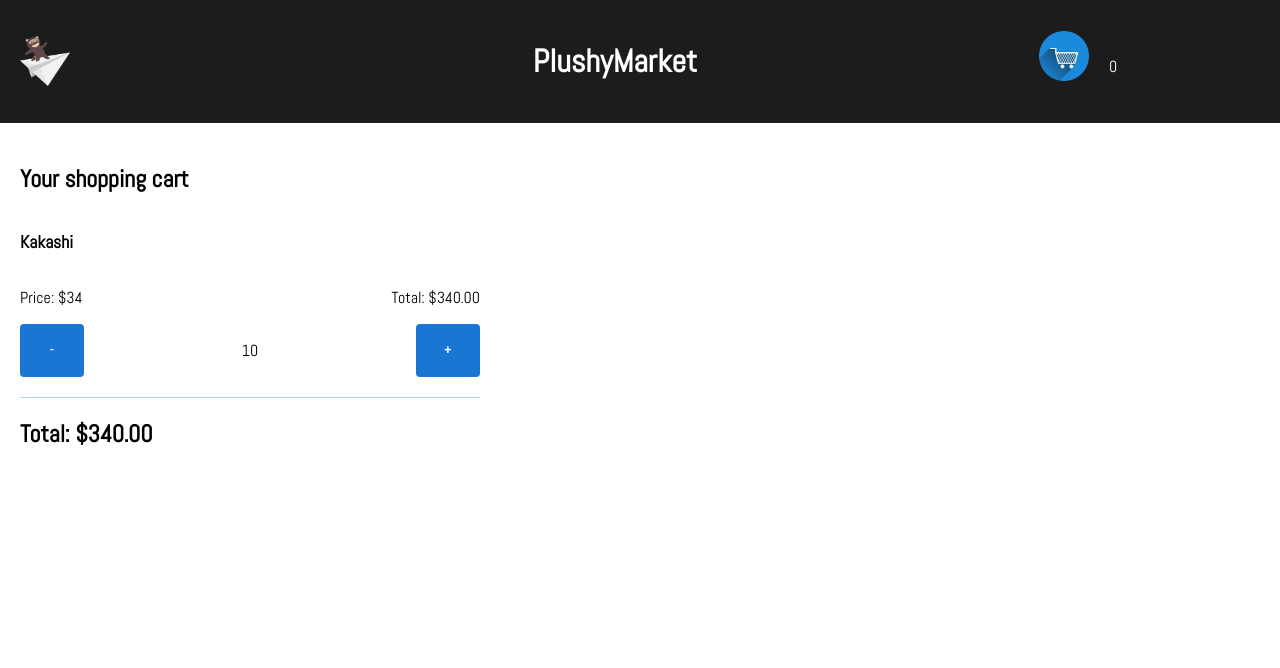
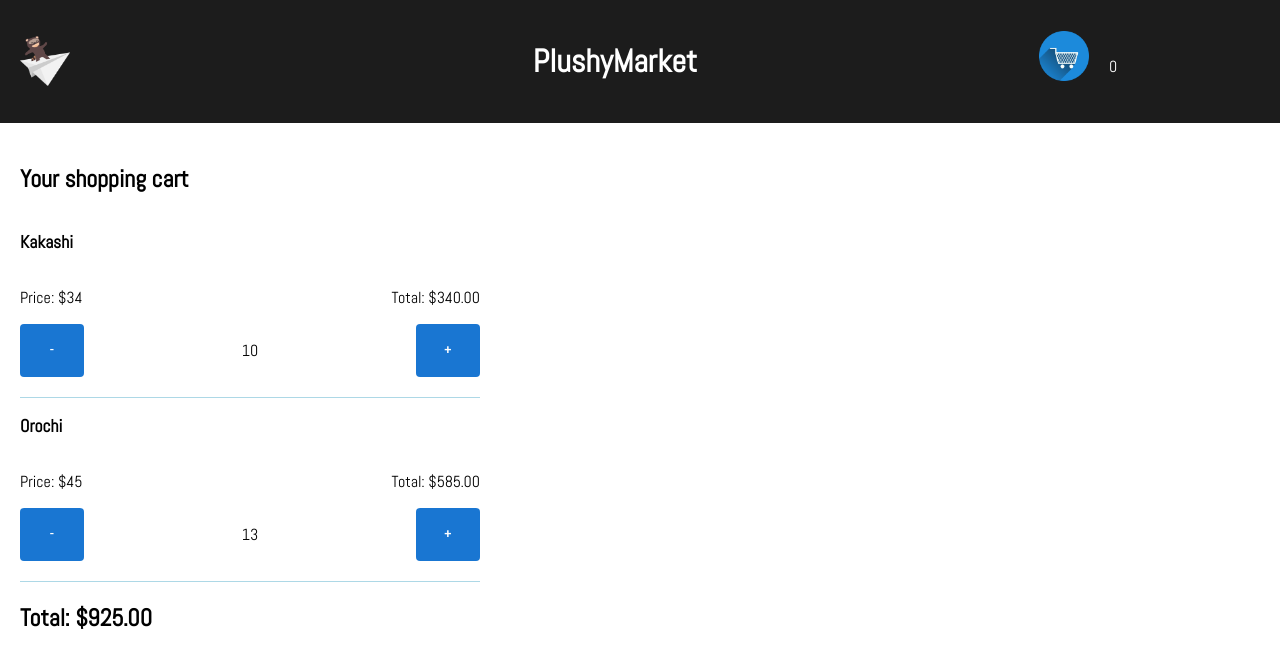
Before and after one commit to aavsss/React-plushyMarket, a React (Create React App) app: page /cart in a window 1280 px wide. Shown: the top 668 px of the page. Built offline with nearby package versions, Linux system fonts and the light colour scheme; no server answers; the HTML template or start-up script is replaced by a standard one.

Commit message:
function for adding and subtracting quantity

```diff
--- a/src/components/CartExtended.js
+++ b/src/components/CartExtended.js
@@ -1,17 +1,56 @@
-import React from 'react';
+import React, { useEffect, useState } from 'react';
 // Components
 import CartHolder from './CartHolder';
 
 const CartExtended = () => {
-  const item = {
+  const [cartItems, setCartItems] = useState([{
     id: 3,
     name: "Kakashi",
     price: 34,
     quantity: 10
+  }, {
+    id: 4,
+    name: "Orochi",
+    price: 45,
+    quantity: 13
+  }]);
+
+  const handleAddToCart = (selectedItem) => {
+    setCartItems(prev => {
+      const isItemInCart = prev.find(item => item.id === selectedItem.id);
+      if (isItemInCart) {
+        return prev.map(item =>
+          item.id === selectedItem.id
+            ? {...item, quantity: item.quantity + 1}
+            : item
+        );
+      }
+      // First time the item is added
+      return [...prev, {...selectedItem, amount: 1}];
+    });
+  };
+
+  const handleSubtractFromCart = (selectedItem) => {
+    setCartItems(prev => {
+      const isItemInCart = prev.find(item => item.id === selectedItem.id);
+      if (isItemInCart) {
+        return prev.map(item => {
+          if (item.id === selectedItem.id) {
+            return {...item, quantity: item.quantity - 1}
+          } else {
+            return item;
+          }
+        });
+      }
+    });
   };
 
   return(
-    <CartHolder cartItems={[item]}/>
+    <CartHolder
+      cartItems={cartItems}
+      addToCart={handleAddToCart}
+      subtractFromCart={handleSubtractFromCart}
+    />
   )
 }
 
--- a/src/components/CartHolder/index.js
+++ b/src/components/CartHolder/index.js
@@ -1,11 +1,11 @@
 import CartItem from "../CartItem";
 import { Wrapper } from "./CartHolder.styles";
 
-const CartHolder = ({ cartItems }) => {
+const CartHolder = ({ cartItems, addToCart, subtractFromCart }) => {
   const calculateTotal = (items) =>
     items.reduce((ack, item) => ack + item.price * item.quantity, 0);
 
-  return (
+    return (
     <Wrapper>
       <h2> Your shopping cart</h2>
       {cartItems.length === 0 ? <p>No items in cart.</p> : null}
@@ -13,6 +13,8 @@ const CartHolder = ({ cartItems }) => {
         <CartItem
           key={item.id}
           item={item}
+          addToCart={addToCart}
+          subtractFromCart={subtractFromCart}
         />
       ))}
       <h2>Total: ${calculateTotal(cartItems).toFixed(2)}</h2>
--- a/src/components/CartItem/index.js
+++ b/src/components/CartItem/index.js
@@ -2,7 +2,7 @@ import Button from '@mui/material/Button';
 // Stytes
 import { Wrapper } from './CartItem.styles';
 
-const CartItem = ({ item }) => (
+const CartItem = ({ item, addToCart, subtractFromCart }) => (
   <Wrapper>
       <div>
         <h3>{item.name}</h3>
@@ -15,6 +15,7 @@ const CartItem = ({ item }) => (
             size='small'
             disableElevation
             variant='contained'
+            onClick={() => subtractFromCart(item)}
           >
             -
           </Button>
@@ -23,6 +24,7 @@ const CartItem = ({ item }) => (
             size='small'
             disableElevation
             variant='contained'
+            onClick={() => addToCart(item)}
           >
             +
           </Button>
```
